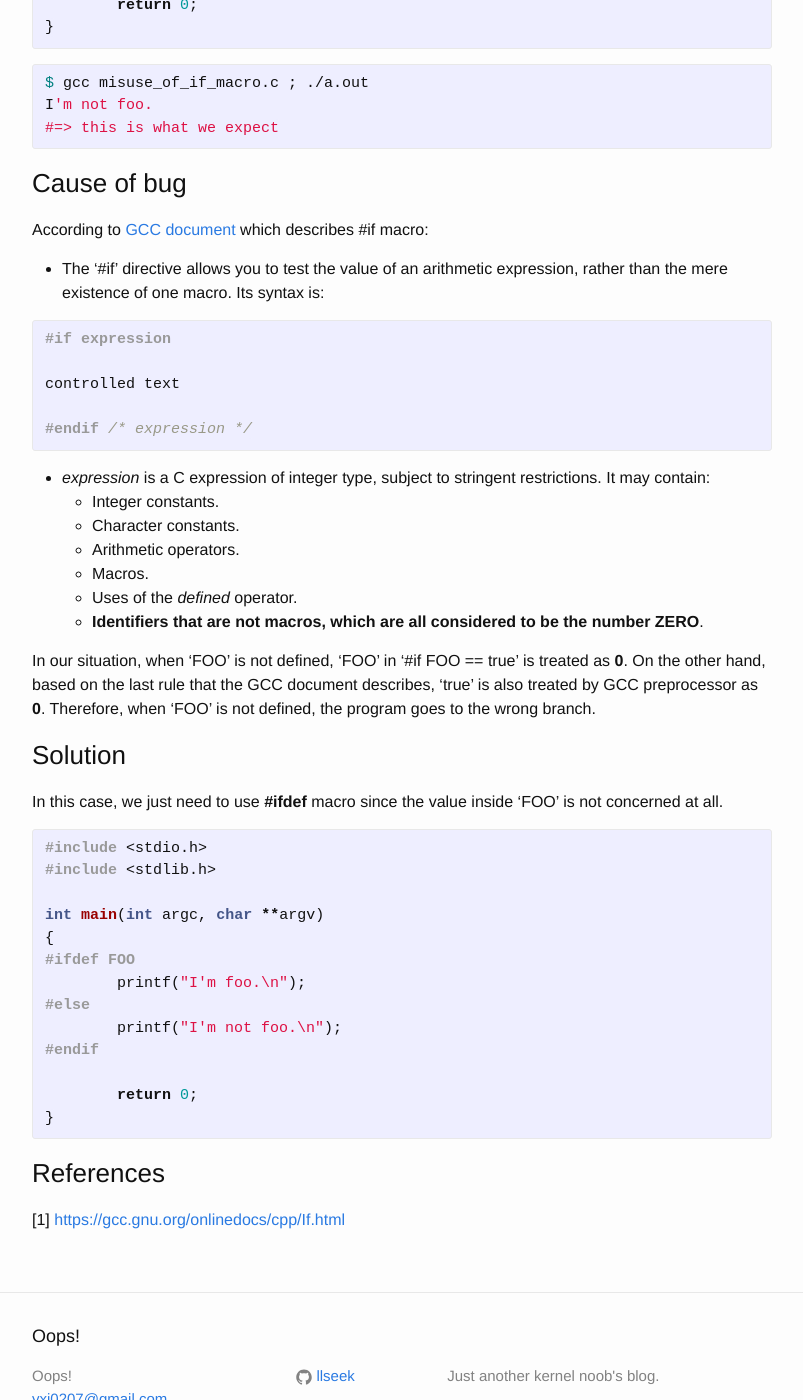
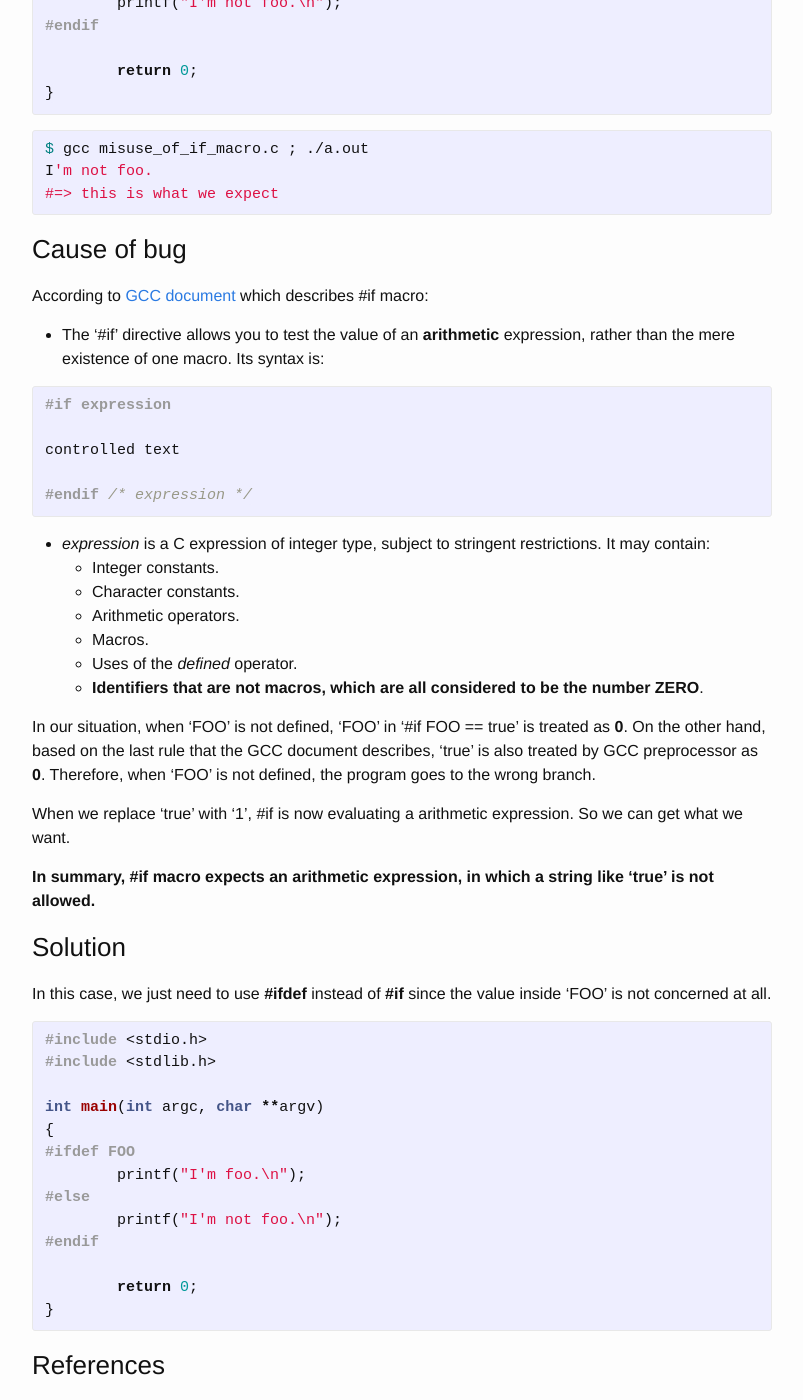
Before and after one commit to llseek/llseek.github.io, a Jekyll site: the page built from _posts/2015-02-15-a-bug-caused-by-misuse-of-if-macro.md, in a window 1280 px wide and 1400 px high, scrolled down 2376 px. Shown: the whole window, without its empty margins (238-1041 px from the left). Built offline with Jekyll 4.4.1, drawn with Linux system fonts in a browser that asks for light colours; some of the changed lines change nothing that is shown; some of the changed text lies outside the part shown.

Commit message:
post: update 2015-02-15-a-bug-caused-by-misuse-of-if-macro.md

```diff
--- a/_posts/2015-02-15-a-bug-caused-by-misuse-of-if-macro.md
+++ b/_posts/2015-02-15-a-bug-caused-by-misuse-of-if-macro.md
@@ -9,14 +9,15 @@
 To fully simplify my situation but also clearly show the key points, I use some dummy code to describe this bug.
 
 Considering that we want to let our code execute in following logic:
-* If macro FOO is defined, execute in path A
+
+* If FOO is defined, execute in path A
 * Else, execute in path B
 
 But to our surprise, when 'FOO' is 'not defined', program still executes in path A.
 
 ### Original code
 
-#### FOO is defined
+FOO is defined:
 {% highlight c %}
 #include <stdio.h>
 #include <stdlib.h>
@@ -35,13 +36,15 @@
 }
 {% endhighlight %}
 
+Compile and Run:
+
 {% highlight bash %}
 $ gcc misuse_of_if_macro.c ; ./a.out
 I'm foo.
 #=> this is what we expect
 {% endhighlight %}
 
-#### FOO is not defined
+FOO is not defined:
 
 {% highlight c %}
 #include <stdio.h>
@@ -58,6 +61,8 @@
 	return 0;
 }
 {% endhighlight %}
+
+Compile and Run:
 
 {% highlight bash %}
 $ gcc misuse_of_if_macro.c ; ./a.out
@@ -120,7 +125,7 @@
 
 According to [GCC document](https://gcc.gnu.org/onlinedocs/cpp/If.html) which describes #if macro:
 
-* The ‘#if’ directive allows you to test the value of an arithmetic expression, rather than the mere existence of one macro. Its syntax is:
+* The ‘#if’ directive allows you to test the value of an __arithmetic__ expression, rather than the mere existence of one macro. Its syntax is:
 
 {% highlight c %}
 #if expression
@@ -140,9 +145,13 @@
 
 In our situation, when 'FOO' is not defined, 'FOO' in '#if FOO == true' is treated as __0__. On the other hand, based on the last rule that the GCC document describes, 'true' is also treated by GCC preprocessor as __0__. Therefore, when 'FOO' is not defined, the program goes to the wrong branch.
 
+When we replace 'true' with '1', #if is now evaluating a arithmetic expression. So we can get what we want.
+
+__In summary, #if macro expects an arithmetic expression, in which a string like 'true' is not allowed.__
+
 ### Solution
 
-In this case, we just need to use __#ifdef__ macro since the value inside 'FOO' is not concerned at all.
+In this case, we just need to use __#ifdef__ instead of __#if__ since the value inside 'FOO' is not concerned at all.
 
 {% highlight c %}
 #include <stdio.h>
@@ -161,4 +170,4 @@
 {% endhighlight %}
 
 ### References
-[1] [https://gcc.gnu.org/onlinedocs/cpp/If.html](https://gcc.gnu.org/onlinedocs/cpp/If.html)
+[1] <https://gcc.gnu.org/onlinedocs/cpp/If.html>
```
